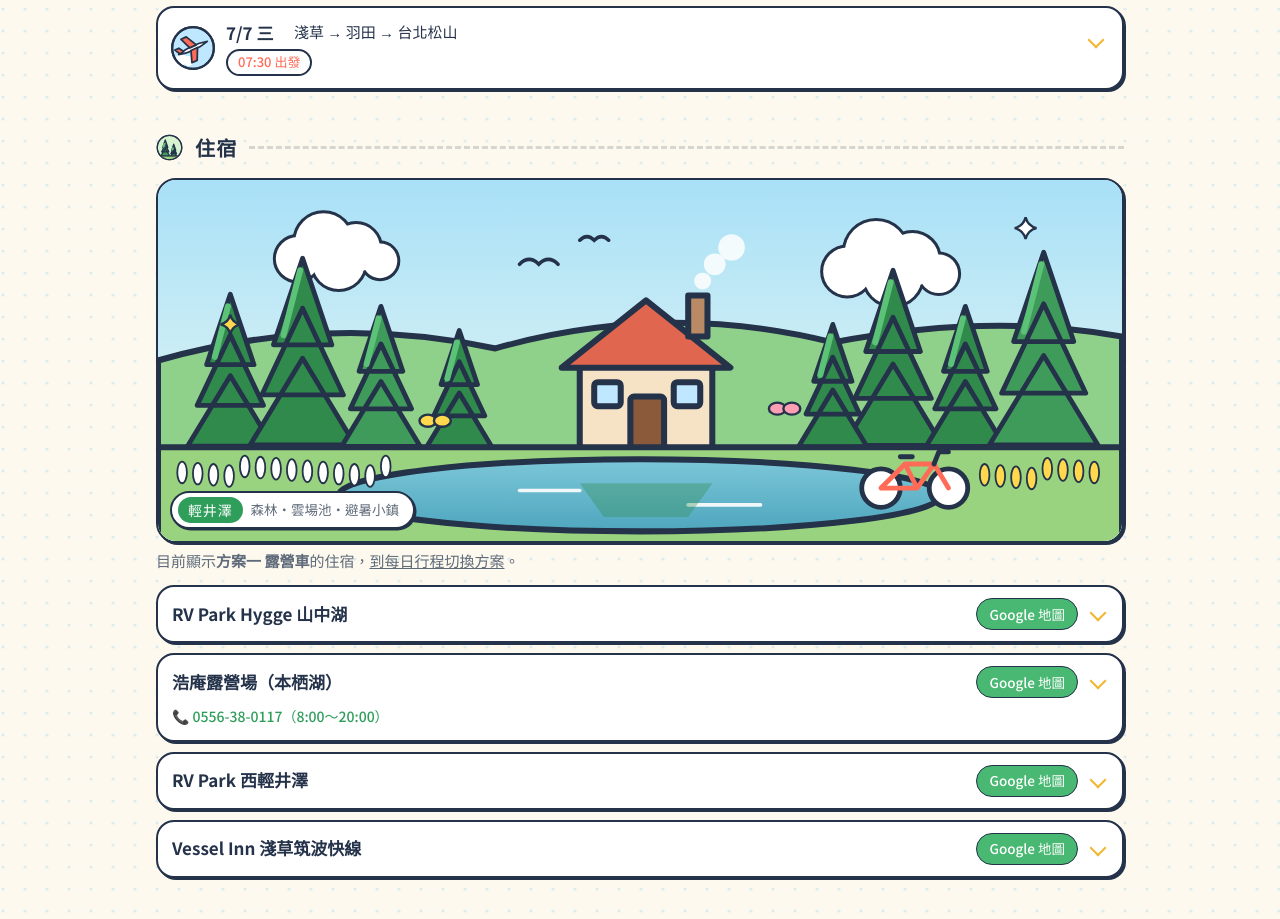
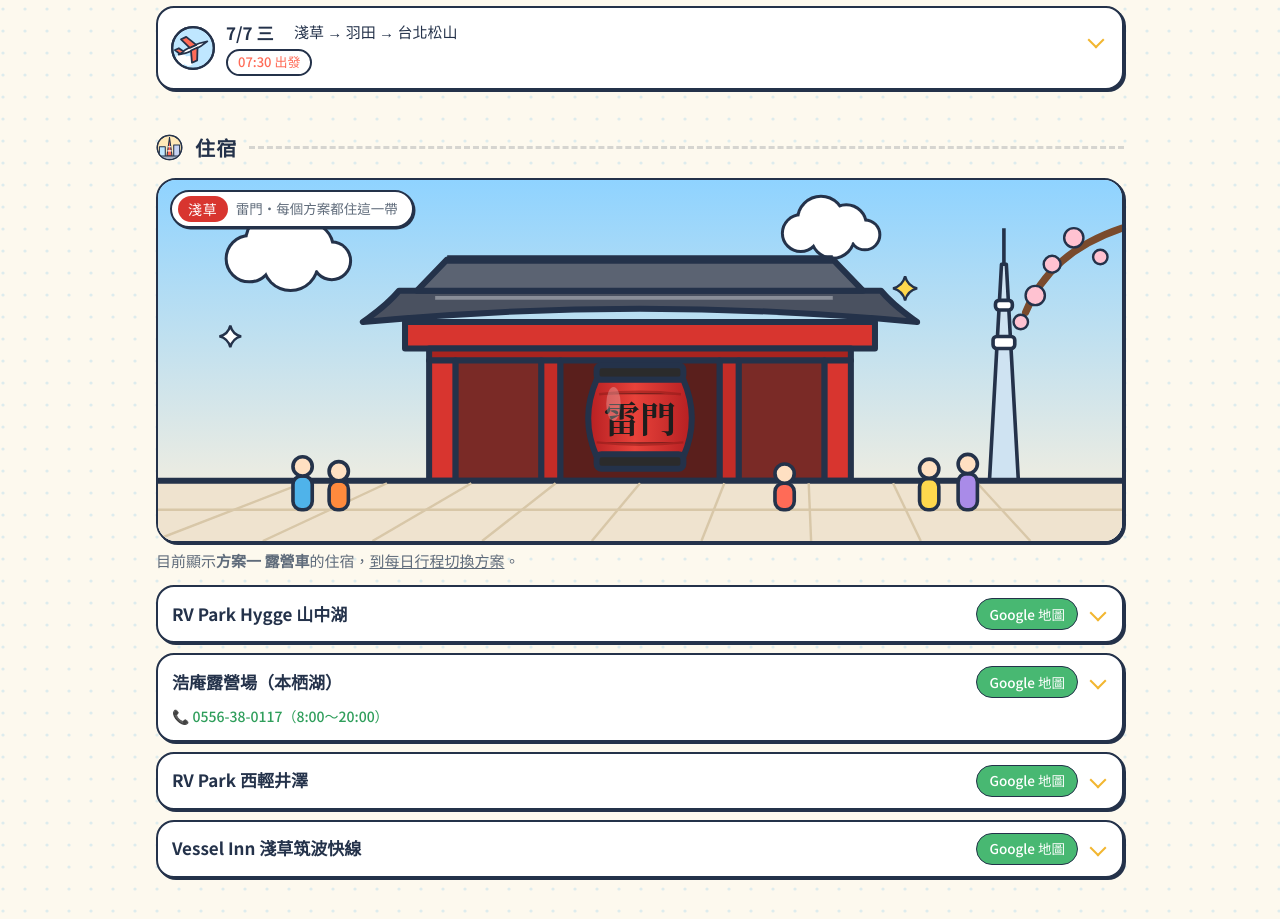
Before and after one commit to jade19880309/travel-public, a plain HTML site: page tokyo.html in a window 1280 px wide. Shown: the part 2480-3399 px from the top of the page. Drawn offline with Linux system fonts and the light colour scheme; no server answers.

Commit message:
Tokyo: hotel banner is now Asakusa Kaminarimon (every plan stays in Asakusa)
Co-Authored-By: Claude Opus 5.5 <noreply@anthropic.com>
Claude-Session: https://claude.ai/code/session_01NtNJDaWv633u7KtuYk9312

```diff
--- a/sw.js
+++ b/sw.js
@@ -1,8 +1,8 @@
 // 旅程網站離線快取（所有旅程共用）。更新網頁後請把 VERSION 數字加 1，手機才會換成新版。
 // 新增旅程時，把 trips/<代號>.json、圖示與圖片加進 CORE。
-const VERSION='v75';
+const VERSION='v76';
 const CACHE='trip-'+VERSION;
-const CORE=['./','./?t=seoul-2027','./index.html','./hk.html','./home.html','./style.css','./app.js','./theme-bay.css','./theme-han.css','./tokyo.html','./theme-fuji.css','./trips/tokyo-2027.json','./manifest-tokyo-2027.webmanifest','./icon-tokyo-180.png','./icon-tokyo-192.png','./icon-tokyo-512.png','./icon-tokyo-maskable-512.png','./images/tokyo-2027/hero.jpg','./images/tokyo-2027/banner-fuji.svg','./images/tokyo-2027/banner-karuizawa.svg','./images/tokyo-2027/ic-plane.svg','./images/tokyo-2027/ic-van.svg','./images/tokyo-2027/ic-fuji.svg','./images/tokyo-2027/ic-forest.svg','./images/tokyo-2027/ic-city.svg','./images/tokyo-2027/ic-port.svg','./trips/index.json','./trips/seoul-2027.json','./trips/hk-2027.json','./manifest.webmanifest','./manifest-hk-2027.webmanifest','./manifest-home.webmanifest','./icon-home-180.png','./icon-home-192.png','./icon-home-512.png','./icon-home-maskable-512.png','./icon-180.png','./icon-192.png','./icon-512.png','./icon-maskable-512.png','./icon-hk-180.png','./icon-hk-192.png','./icon-hk-512.png','./icon-hk-maskable-512.png','./images/hk-2027/hero-ink.jpg','./images/seoul-2027/hero-snow.jpg','./images/seoul-2027/map-hotel.jpg','./images/seoul-2027/map-seoul.jpg'];
+const CORE=['./','./?t=seoul-2027','./index.html','./hk.html','./home.html','./style.css','./app.js','./theme-bay.css','./theme-han.css','./tokyo.html','./theme-fuji.css','./trips/tokyo-2027.json','./manifest-tokyo-2027.webmanifest','./icon-tokyo-180.png','./icon-tokyo-192.png','./icon-tokyo-512.png','./icon-tokyo-maskable-512.png','./images/tokyo-2027/hero.jpg','./images/tokyo-2027/banner-fuji.svg','./images/tokyo-2027/banner-karuizawa.svg','./images/tokyo-2027/banner-kaminarimon.svg','./images/tokyo-2027/ic-plane.svg','./images/tokyo-2027/ic-van.svg','./images/tokyo-2027/ic-fuji.svg','./images/tokyo-2027/ic-forest.svg','./images/tokyo-2027/ic-city.svg','./images/tokyo-2027/ic-port.svg','./trips/index.json','./trips/seoul-2027.json','./trips/hk-2027.json','./manifest.webmanifest','./manifest-hk-2027.webmanifest','./manifest-home.webmanifest','./icon-home-180.png','./icon-home-192.png','./icon-home-512.png','./icon-home-maskable-512.png','./icon-180.png','./icon-192.png','./icon-512.png','./icon-maskable-512.png','./icon-hk-180.png','./icon-hk-192.png','./icon-hk-512.png','./icon-hk-maskable-512.png','./images/hk-2027/hero-ink.jpg','./images/seoul-2027/hero-snow.jpg','./images/seoul-2027/map-hotel.jpg','./images/seoul-2027/map-seoul.jpg'];
 self.addEventListener('install',e=>{
   e.waitUntil(caches.open(CACHE).then(c=>Promise.all(CORE.map(u=>c.add(new Request(u,{cache:'reload'})).catch(()=>{})))).then(()=>self.skipWaiting()));
 });
--- a/theme-fuji.css
+++ b/theme-fuji.css
@@ -113,7 +113,7 @@ html.th-fuji{
 /* 區塊標題：富士山小貼紙＋粗黑體＋虛線 */
 .th-fuji h2{color:var(--ink);font-weight:900;letter-spacing:.06em}
 .th-fuji h2::before{width:1.35em;height:1.35em;border-radius:0;transform:none;background:url(images/tokyo-2027/ic-fuji.svg) center/contain no-repeat;box-shadow:none}
-.th-fuji #hotel h2::before{background-image:url(images/tokyo-2027/ic-forest.svg)}
+.th-fuji #hotel h2::before{background-image:url(images/tokyo-2027/ic-city.svg)}
 .th-fuji #flight h2::before{background-image:url(images/tokyo-2027/ic-plane.svg)}
 .th-fuji #phr h2::before,.th-fuji #fx h2::before{background-image:url(images/tokyo-2027/ic-city.svg)}
 .th-fuji #tips h2::before,.th-fuji #todo h2::before{background-image:url(images/tokyo-2027/ic-van.svg)}
@@ -125,7 +125,7 @@ html.th-fuji{
 .th-fuji .bnr img{display:block;width:100%;height:auto}
 .th-fuji .bnr figcaption{position:absolute;left:12px;bottom:12px;display:flex;align-items:center;gap:8px;background:#fff;border:2px solid var(--ink);border-radius:999px;padding:4px 14px 4px 6px;box-shadow:var(--pop2);font-size:13.5px;color:var(--sub)}
 .th-fuji .bnr figcaption b{background:var(--seal);color:#fff;border-radius:999px;padding:1px 10px;font-size:14px;letter-spacing:.06em}
-.th-fuji #hotel .bnr figcaption b{background:var(--red)}
+.th-fuji #hotel .bnr figcaption b{background:#d8352f}
 /* 封面下方：藍天漸層 */
 .th-fuji .hero.bare{background:linear-gradient(180deg,#e5f5fe,var(--bg));border-bottom:3px solid var(--ink)}
 .th-fuji .hero.bare .hero-bg{border-bottom:3px solid var(--ink);-webkit-mask-image:none;mask-image:none}
@@ -299,3 +299,4 @@ html.th-fuji{
 .th-fuji .plb button:nth-child(1)::after{content:"首選";margin-top:auto;font-size:10.5px;font-weight:700;color:#fff;background:var(--seal);border:1.5px solid var(--ink);border-radius:999px;padding:0 7px;line-height:1.6}
 .th-fuji .plb button:nth-child(1).on::after{background:#fff;color:var(--seal)}
 @media (max-width:360px){.th-fuji .plb{gap:5px}.th-fuji .plb button span{font-size:13.5px}.th-fuji .plb button .pic{width:34px;height:34px}}
+.th-fuji #hotel .bnr figcaption{top:10px;bottom:auto}
--- a/trips/tokyo-2027.json
+++ b/trips/tokyo-2027.json
@@ -1885,7 +1885,7 @@
  ],
  "banners": {
   "plan": "<figure class='bnr'><img src='images/tokyo-2027/banner-fuji.svg' alt='富士山、湖與露營車的插圖' width='800' height='300'><figcaption><b>富士山</b><span>山中湖・河口湖・本栖湖</span></figcaption></figure>",
-  "hotel": "<figure class='bnr'><img src='images/tokyo-2027/banner-karuizawa.svg' alt='輕井澤森林小屋與池塘的插圖' width='800' height='300' loading='lazy'><figcaption><b>輕井澤</b><span>森林・雲場池・避暑小鎮</span></figcaption></figure>"
+  "hotel": "<figure class='bnr'><img src='images/tokyo-2027/banner-kaminarimon.svg' alt='淺草雷門大燈籠與晴空塔的插圖' width='800' height='300' loading='lazy'><figcaption><b>淺草</b><span>雷門・每個方案都住這一帶</span></figcaption></figure>"
  },
  "icBase": "images/tokyo-2027/ic-",
  "planHead": "選擇方案（只記在這支手機）",
```
Also changed, not shown: images/tokyo-2027/banner-kaminarimon.svg (added).
